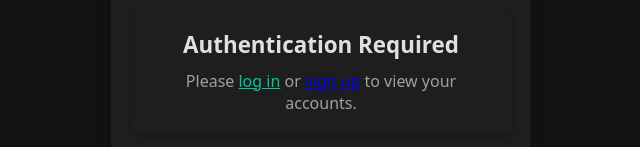
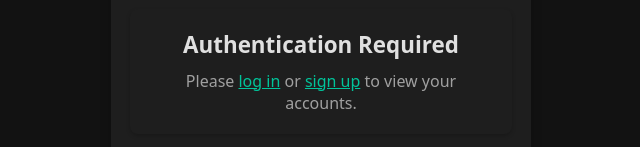
Before and after one commit to simongerula/coincise, a plain HTML site: page index.html in a window 1280 px wide. Shown: the part 387-534 px from the top of the page, 319-959 px from the left. Drawn offline with nearby package versions, Linux system fonts and the light colour scheme.

Commit message:
link color

```diff
--- a/style.css
+++ b/style.css
@@ -258,13 +258,15 @@ button.minus:hover {
   color: #a0a0a0;
 }
 
-.login-link {
+.login-link,
+.signup-link {
   color: #00c49a;
   text-decoration: underline;
   cursor: pointer;
 }
 
-.login-link:hover {
+.login-link:hover,
+.signup-link:hover {
   color: #00b38b;
 }
 
```
